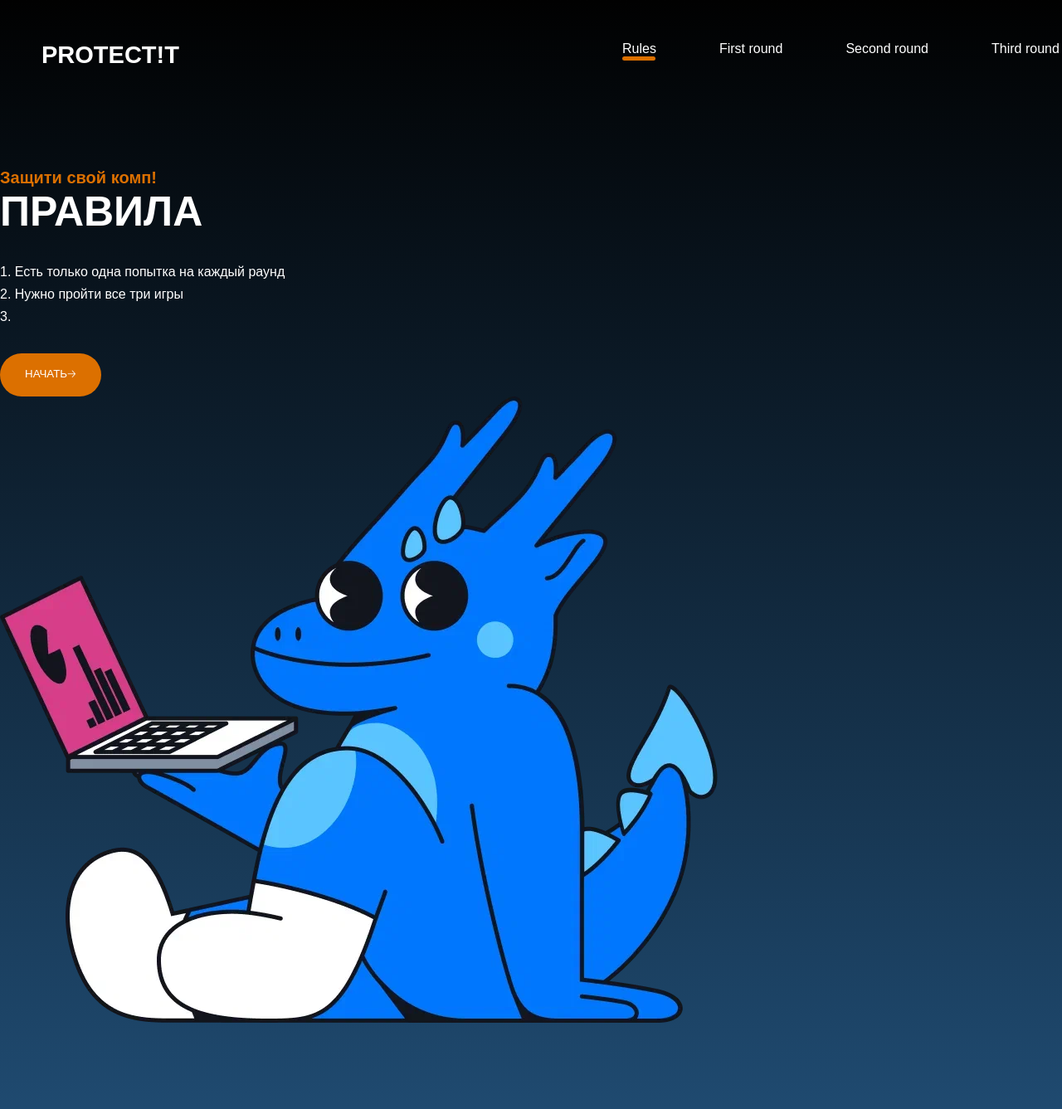
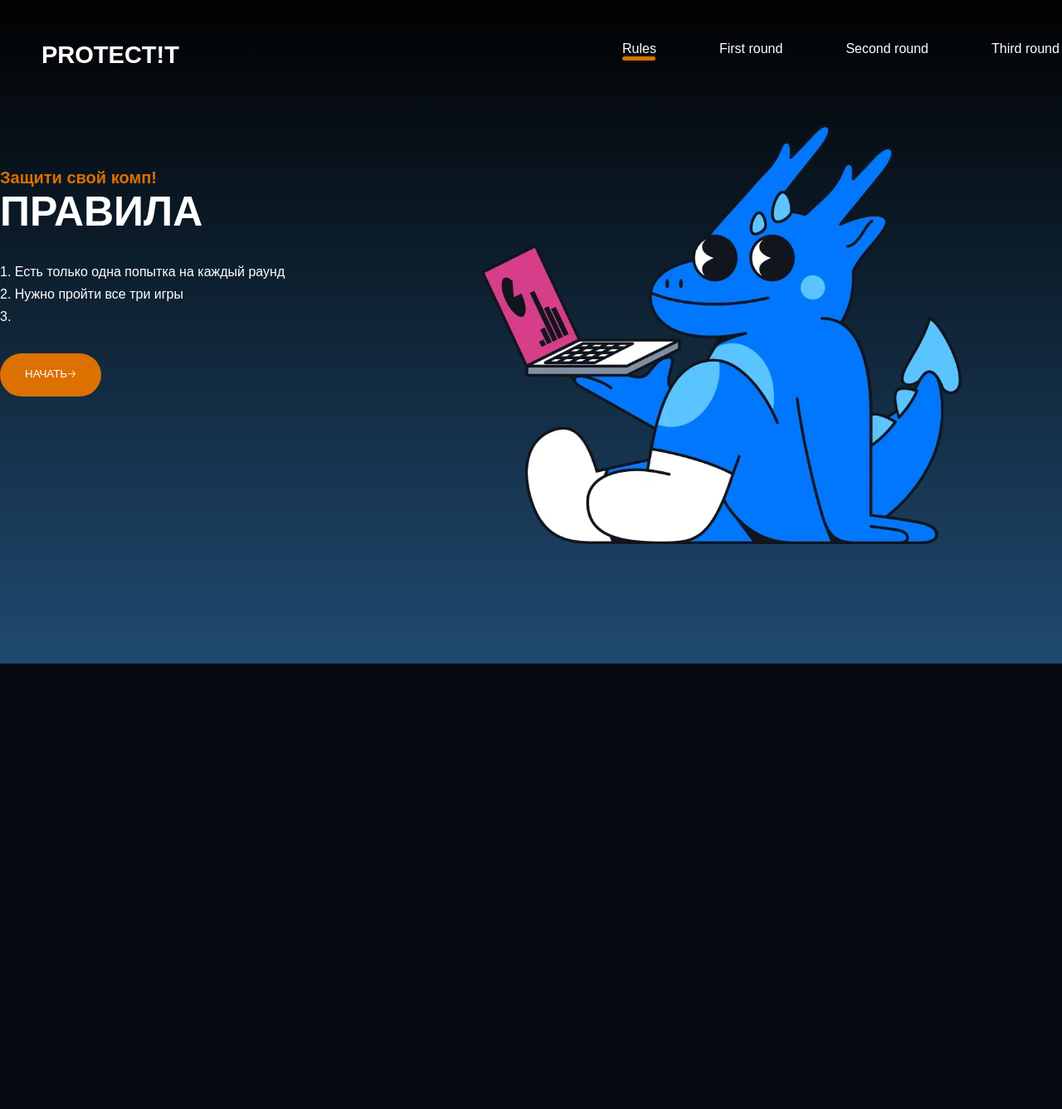
Before and after one commit to iikond/protectit, a Flask app: page / in a window 1280 px wide; the page is wider, and only the part inside the window is pictured. Shown: that part at 83% size. After the commit the page ends 800 px from the top of that part, so only its background shows below. Run offline with Flask 3, Linux system fonts and the light colour scheme.

Commit message:
фон испр

```diff
--- a/static/css/main.css
+++ b/static/css/main.css
@@ -45,6 +45,7 @@
 .wapper{ /*градиент экрана*/
     background: #1F4A70;
     background: linear-gradient(0deg, #1F4A70, #010101);
+    min-height: 100vh;
     width: 100%;
 }
 
@@ -151,3 +152,11 @@
     cursor: pointer;
     transform: scale(1.1);
 }
+
+.hero--img{
+    position: absolute;
+    width: 600px;
+    height: 600px;
+    top: 150px;
+    right: 100px;
+}
--- a/templates/index.html
+++ b/templates/index.html
@@ -4,7 +4,7 @@
     <meta charset="UTF-8">
     <meta name="viewport" content="width=device-width, initial-scale=1.0">
     <title>First try guys im getting it</title>
-    <link rel="stylesheet" href="static/css/main.css"> <!-- мб точка не нужна -->
+    <link rel="stylesheet" href="css/main.css"> <!-- мб точка не нужна -->
 </head>
 <body>
     <div class="wapper">
@@ -31,11 +31,13 @@
             3.</p>
             <button class="button">НАЧАТЬ🡢</button>
         </div>
-        <img src="static/img/Ver1.png">
+        <p class="hero--img">
+            <img src="Ver1.png">
+        </p>
     </div>
     <p>
     </p>
-    <script src="static/js/script.js"></script>  <!-- вставка джс -->
+    <script src="/js/script.js"></script>  <!-- вставка джс -->
     </div>
 </body>
 </html>
```
Lines whose indentation alone changed are shown as unchanged.
